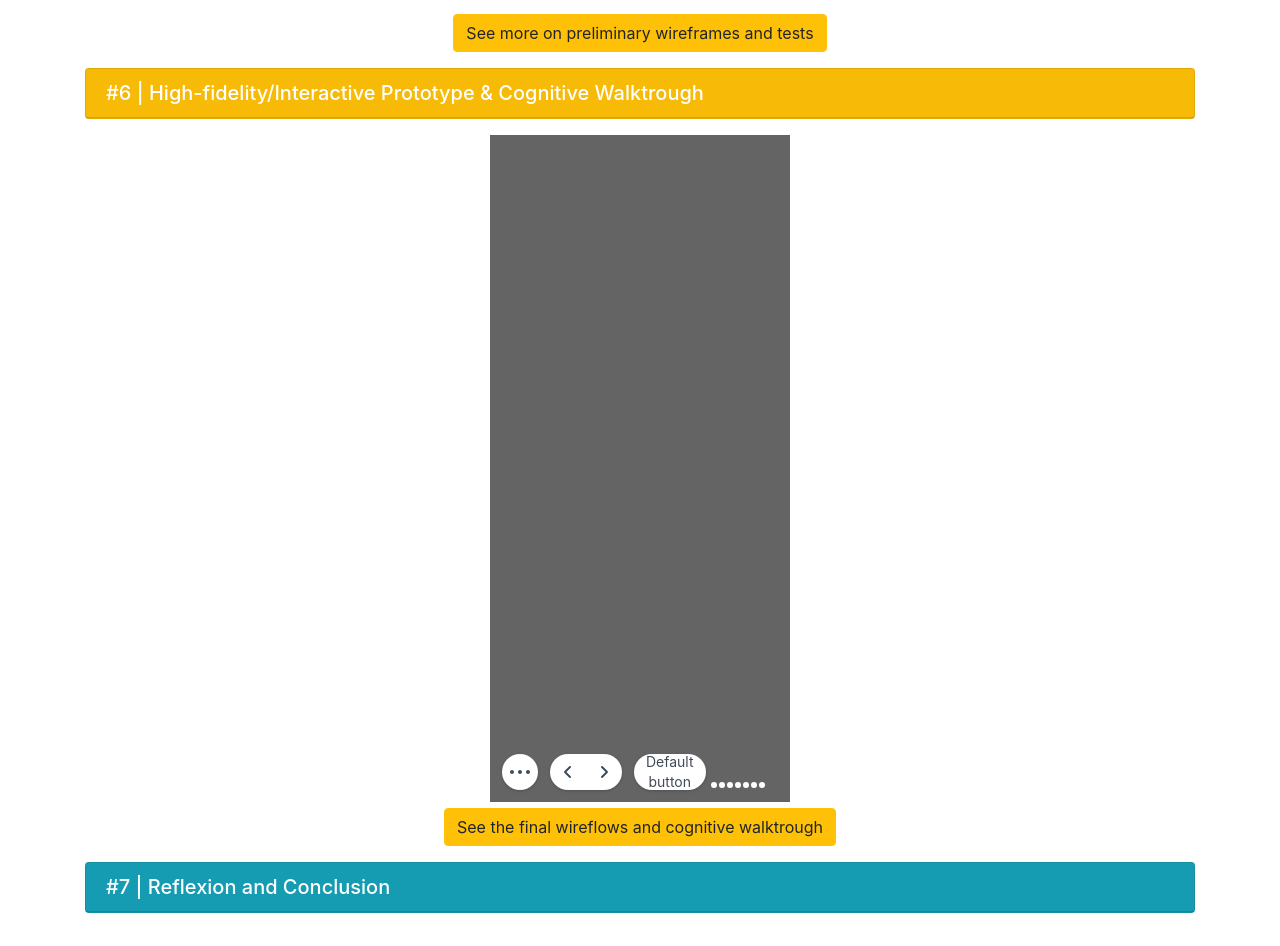
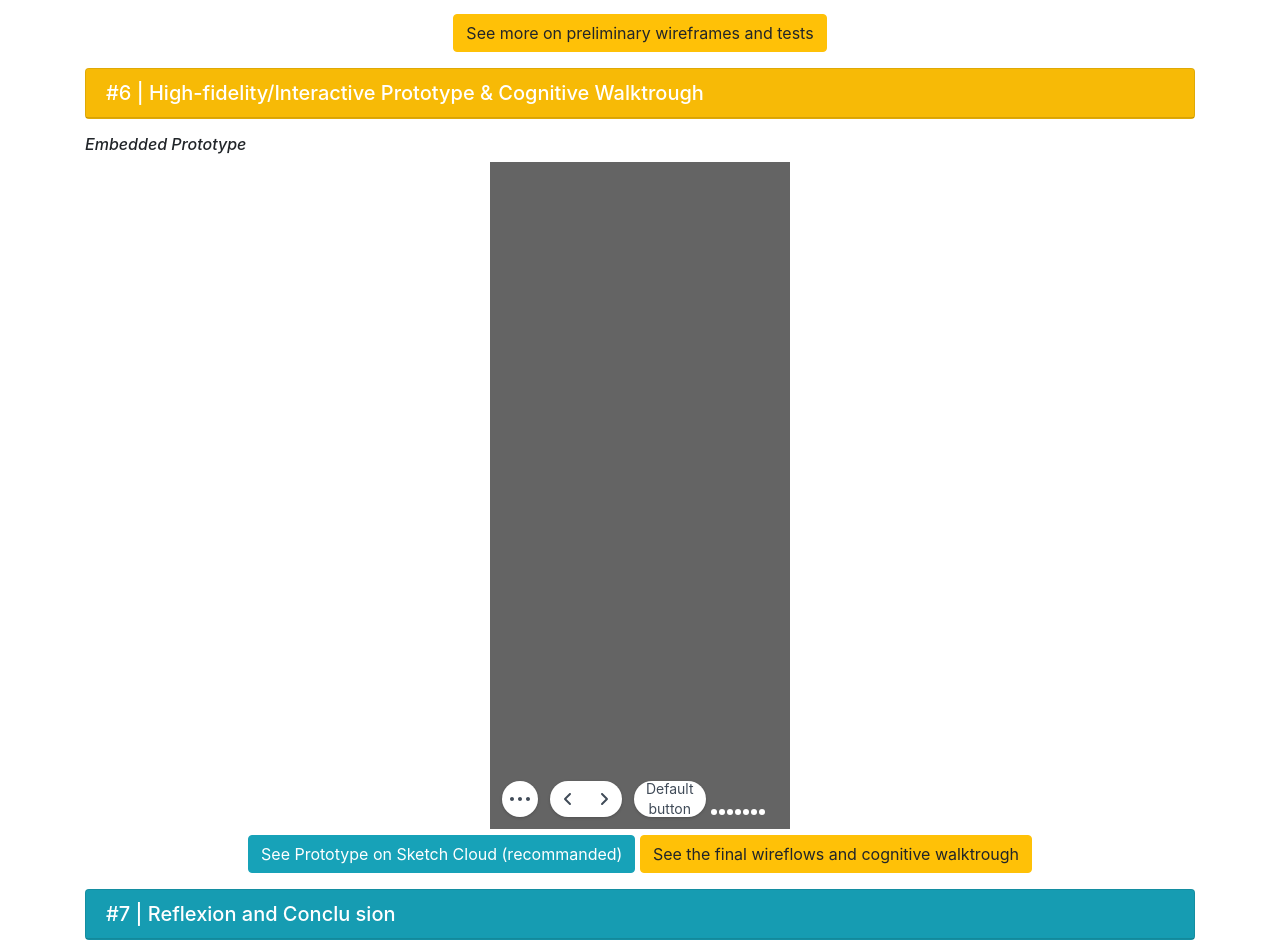
Before and after one commit to mathberbi/DH250-mathieu, a plain HTML site: page index.html in a window 1280 px wide. Shown: the part 5720-6666 px from the top of the page. Drawn offline with nearby package versions, Linux system fonts and the light colour scheme.

Commit message:
Last Updated Version

```diff
--- a/index.html
+++ b/index.html
@@ -223,14 +223,15 @@ Based on those four different heuristic points, I designed three different tasks
     <div class="col">
       <div class="card text-white bg-warning mb-3">
         <h5 class="card-header">#6 | High-fidelity/Interactive Prototype & Cognitive Walktrough</h5></div>
+           <h6><i>Embedded Prototype</i></h6>
 <div class="text-center"><iframe src="HiFi_Prototype/Assignment7-1_DeokUP_HighFidelity/index.html" style="border: none;" noborder="0" witdh="375" height="667" scrolling="auto" seamless id="iFrame1"></iframe></div>
-<p class="text-center"><a href="https://github.com/mathberbi/DH250-mathieu/blob/main/Assignment07.md" class="btn btn-warning">See the final wireflows and cognitive walktrough</a></p>
+<p class="text-center"><a href="https://www.sketch.com/s/c16a4788-9f6d-4825-bc30-e6dfe46c02d9/a/n7VqMg/play" class="btn btn-info">See Prototype on Sketch Cloud (recommanded)</a>   <a href="https://github.com/mathberbi/DH250-mathieu/blob/main/Assignment07.md" class="btn btn-warning">See the final wireflows and cognitive walktrough</a></p>
 </div>
 </div>
 <div class="row">
   <div class="col">
     <div class="card text-white bg-info mb-3">
-      <h5 class="card-header">#7 | Reflexion and Conclusion</h5></div>
+      <h5 class="card-header">#7 | Reflexion and Conclu     sion</h5></div>
       <div class="card-body">
         <p>The whole process of making the high-fidelity prototype was really fun! I like how something that was very vague in my head now seems way more concret now that it is prototyped. What I realized through this process, and especially when I designed the practice question to find vowels in the name of the BTS member, is that you have to imagine every single step and every single possibilities that could arise. It needs a lot of guess-work. As I mentioned in my congitive walktrough findings, I need to meliorate a little bit the "feedback" given to the user to make sure they know how well they are doing, but also so that they keep engaged with the content. When it comes to design, I was very thankful to the test we had to do in class because I got a lot of nice feedback - I changed some little details (see the different versions of the prototype on the <a href="https://www.sketch.com/s/c16a4788-9f6d-4825-bc30-e6dfe46c02d9" target="_blank">Sketch cloud</a>).</p>
       </div>
```
